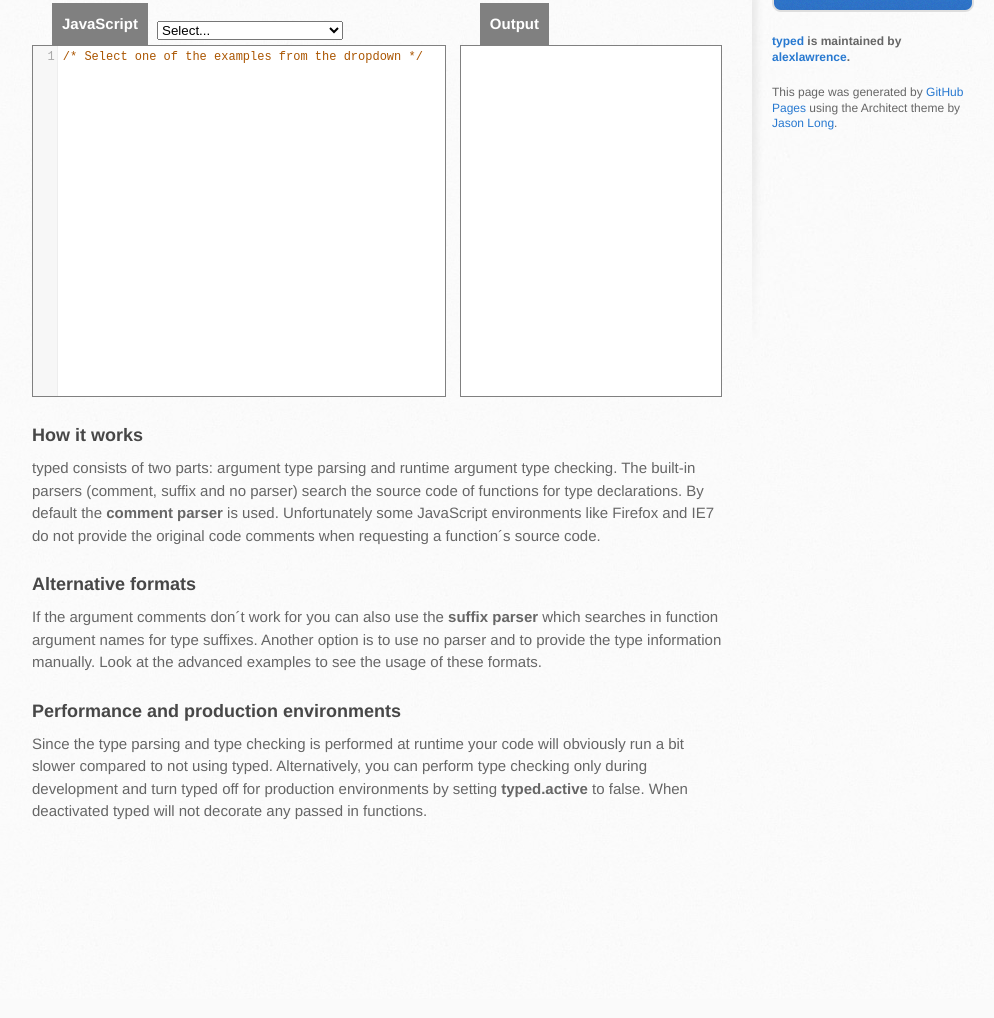
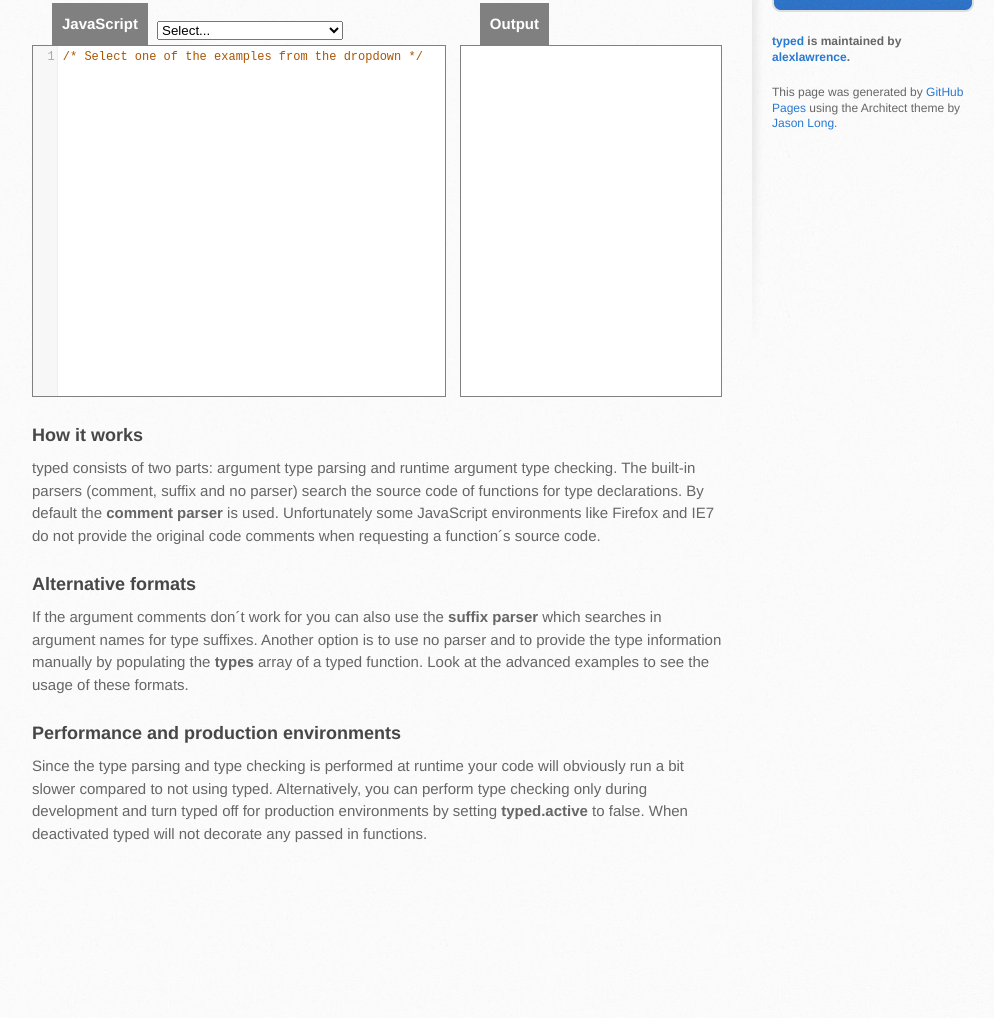
Before and after one commit to alexlawrence/typed, a plain HTML site: page index.html in a window 1280 px wide. Shown: the part 432-1450 px from the top of the page, without its empty margins (138-1132 px from the left). Drawn offline with Linux system fonts and the light colour scheme.

Commit message:
Updated documentation.

```diff
--- a/index.html
+++ b/index.html
@@ -74,7 +74,7 @@
             <h3>Alternative formats</h3>
 
             <p>
-                If the argument comments don´t work for you can also use the <strong>suffix parser</strong> which searches in function argument names for type suffixes. Another option is to use no parser and to provide the type information manually. Look at the advanced examples to see the usage of these formats.
+                If the argument comments don´t work for you can also use the <strong>suffix parser</strong> which searches in argument names for type suffixes. Another option is to use no parser and to provide the type information manually by populating the <strong>types</strong> array of a typed function. Look at the advanced examples to see the usage of these formats.
             </p>
 
             <h3>Performance and production environments</h3>
```
